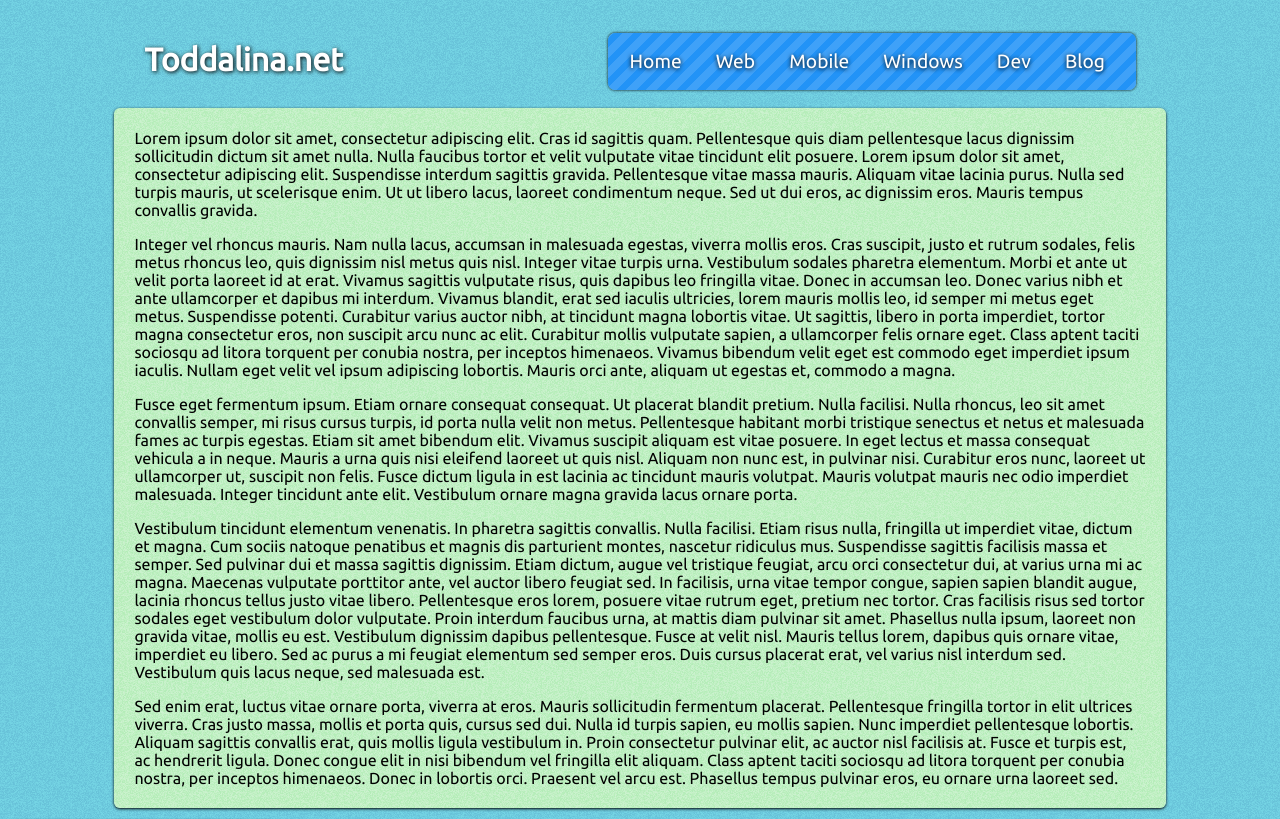
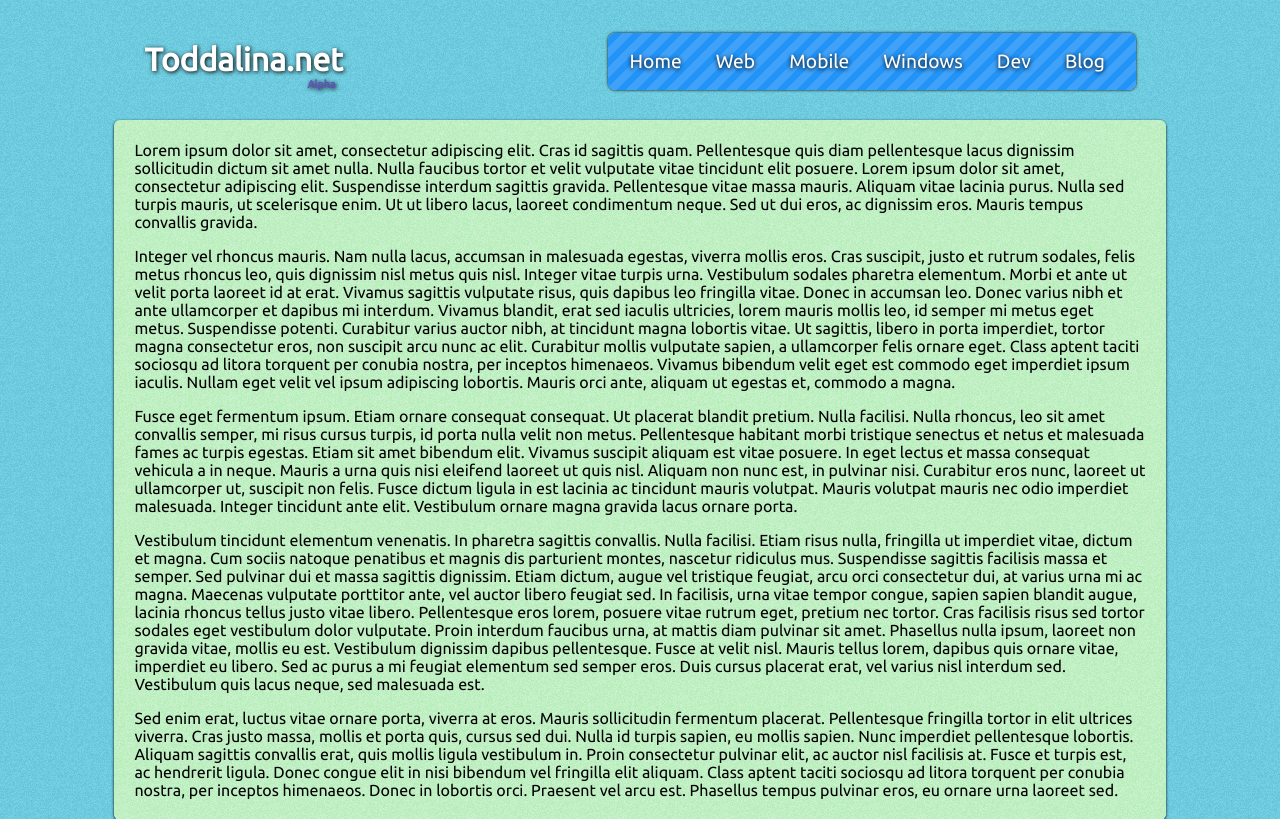
Before and after one commit to toddalina/Toddalina.site, a PHP site: page /index.html in a window 1280 px wide. Shown: the top 819 px of the page. Run offline with PHP 8.4, Linux system fonts and the light colour scheme; some libraries are stand-ins or nearby versions.

Commit message:
added alpha badge and some styles

```diff
--- a/css/master.css
+++ b/css/master.css
@@ -27,6 +27,12 @@ header {
 	font-family: Ubuntu, Arial, Sans-Serif;
 	color: #fff;
 	text-shadow: 1px 1px 4px black;
+}
+
+header h6 {
+    margin-top: -22px;
+    margin-left: 163px;
+    color: #654ebd;
 }
 
 #topnav {
--- a/index.html
+++ b/index.html
@@ -35,6 +35,7 @@
   <div id="headcontainer">
     <header> <!-- Header content for main site information -->
 	  <h1>Toddalina.net</h1>
+      <h6>Alpha</h6>
     </header> <!-- /header -->
 
     <nav> <!-- Defines the main navigation links -->
```
